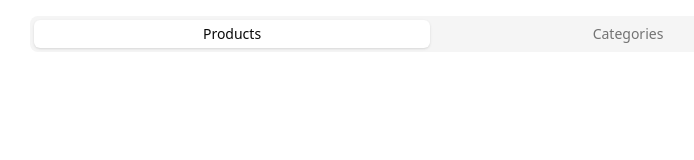
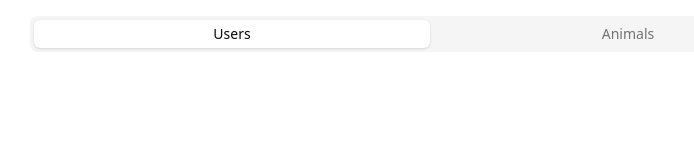
Before and after one commit to THEeLov/users-animals, a React (Vite) app: page / in a window 1280 px wide. Shown: the top 160 px of the page, without its empty margins (210-904 px from the left). Built offline with nearby package versions, Linux system fonts and the light colour scheme.

Commit message:
feat: add models for each entity

```diff
--- a/src/App.tsx
+++ b/src/App.tsx
@@ -3,18 +3,18 @@ import { Tabs, TabsContent, TabsList, TabsTrigger } from "./components/ui/tabs"
 const App = () => {
   return (
     <div className="w-[800px] mx-auto mt-4">
-      <Tabs defaultValue="products" className="w-full">
+      <Tabs defaultValue="users" className="w-full">
         <nav>
           <TabsList className="grid w-full grid-cols-2">
-            <TabsTrigger value="products">Products</TabsTrigger>
-            <TabsTrigger value="categories">Categories</TabsTrigger>
+            <TabsTrigger value="users">Users</TabsTrigger>
+            <TabsTrigger value="animals">Animals</TabsTrigger>
           </TabsList>
         </nav>
-        <TabsContent value="products">
-          {/* <ProductPage /> */}
+        <TabsContent value="users">
+          {/* <UsersPage /> */}
         </TabsContent>
-        <TabsContent value="categories">
-          {/* <CategoriesPage />  */}
+        <TabsContent value="animals">
+          {/* <AnimalsPage />  */}
         </TabsContent>
       </Tabs>
     </div>
--- /dev/null
+++ b/src/models/base.ts
@@ -0,0 +1,3 @@
+export type BaseModelId = {
+  id: string;
+};
```
Also changed, not shown: src/models/animals.ts (added, +14 -0 lines), src/models/users.ts (added, +11 -0 lines).
